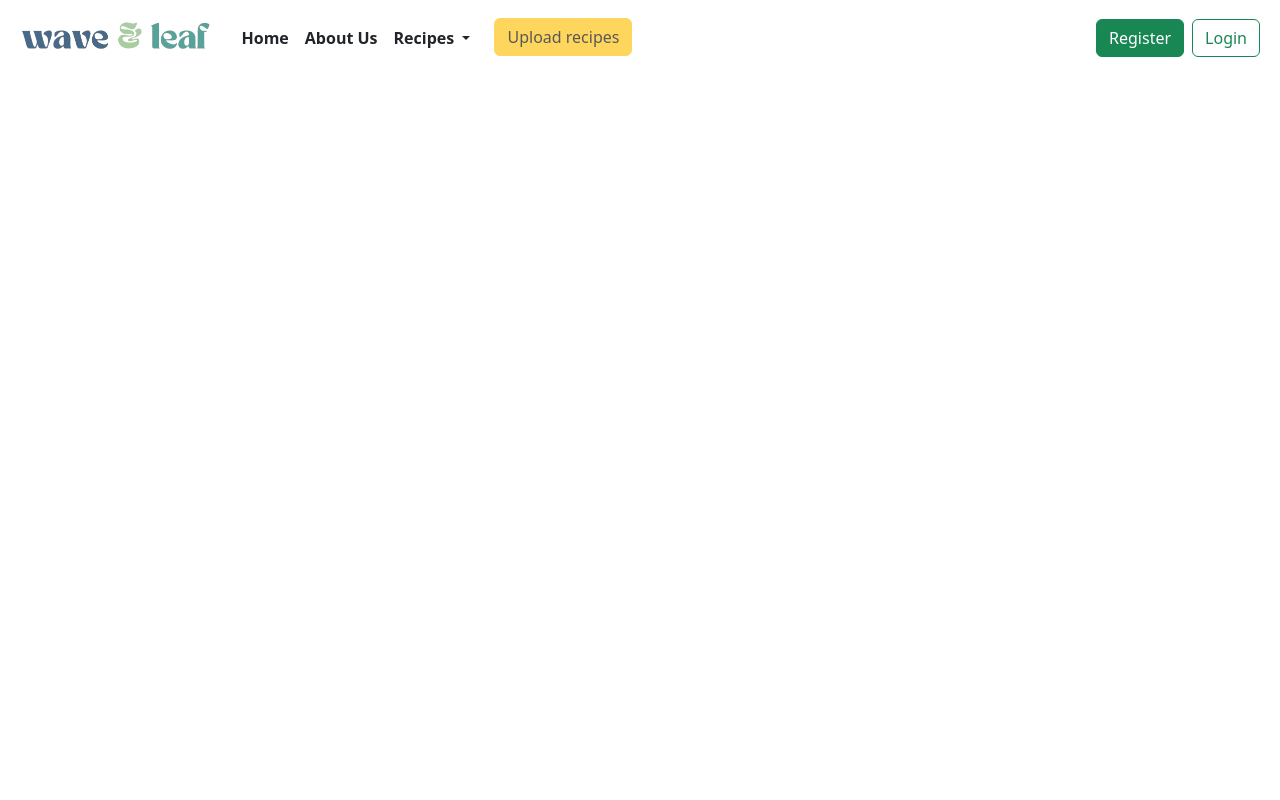
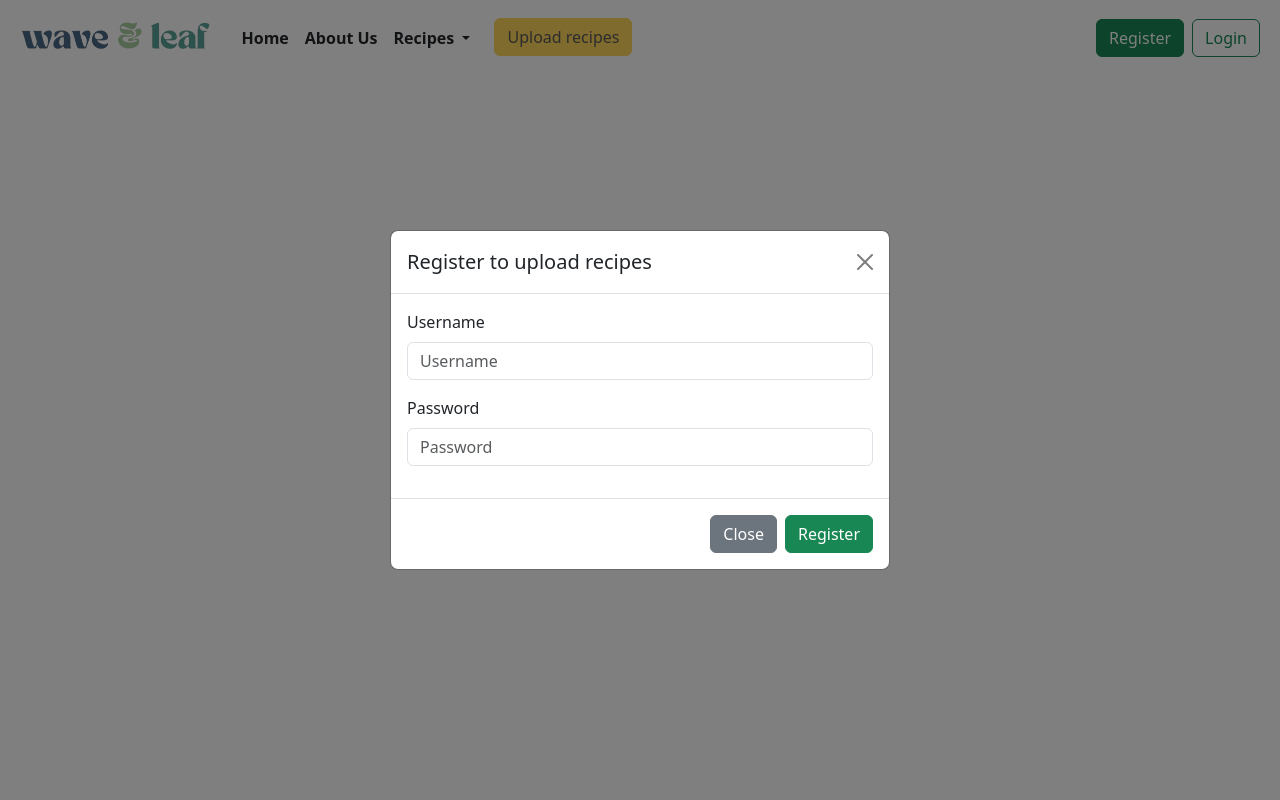
Before and after one commit to parduckids/milestone-project-three, a Flask app: page / in a window 1280 px wide, after a click on "Register". Run offline with Flask 3, Linux system fonts and the light colour scheme; some libraries are stand-ins or nearby versions.

Commit message:
feat: add login and register modals to the navigation

```diff
--- a/waveandleaf/templates/base.html
+++ b/waveandleaf/templates/base.html
@@ -63,7 +63,67 @@
                 </div>
             </div>
         </div>
+        <!-- registration modal -->
+        <div class="modal fade" id="registrationModal" tabindex="-1" aria-labelledby="registrationModalLabel"
+            aria-hidden="true">
+            <div class="modal-dialog modal-dialog-centered">
+                <div class="modal-content">
+                    <div class="modal-header">
+                        <h5 class="modal-title" id="registrationModalLabel">Register to upload recipes</h5>
+                        <button type="button" class="btn-close" data-bs-dismiss="modal" aria-label="Close"></button>
+                    </div>
+                    <div class="modal-body">
+                        <!-- registration form -->
+                        <form>
+                            <div class="mb-3">
+                                <label for="username" class="form-label">Username</label>
+                                <input type="text" class="form-control" id="username" placeholder="Username">
+                            </div>
+                            <div class="mb-3">
+                                <label for="password" class="form-label">Password</label>
+                                <input type="password" class="form-control" id="password" placeholder="Password">
+                            </div>
+                        </form>
+                    </div>
+                    <!-- register modal buttons -->
+                    <div class="modal-footer">
+                        <button type="button" class="btn btn-secondary" data-bs-dismiss="modal">Close</button>
+                        <button type="button" class="btn btn-success">Register</button>
+                    </div>
+                </div>
+            </div>
+        </div>
+        <!-- login modal -->
+        <div class="modal fade" id="loginModal" tabindex="-1" aria-labelledby="loginModalLabel" aria-hidden="true">
+            <div class="modal-dialog modal-dialog-centered">
+                <div class="modal-content">
+                    <div class="modal-header">
+                        <h5 class="modal-title" id="loginModalLabel">Please Log In</h5>
+                        <button type="button" class="btn-close" data-bs-dismiss="modal" aria-label="Close"></button>
+                    </div>
+                    <div class="modal-body">
+                        <!-- login form -->
+                        <form>
+                            <div class="mb-3">
+                                <label for="username" class="form-label">Username</label>
+                                <input type="text" class="form-control" id="username" placeholder="Username">
+                            </div>
+                            <div class="mb-3">
+                                <label for="password" class="form-label">Password</label>
+                                <input type="password" class="form-control" id="password" placeholder="Password">
+                            </div>
+                        </form>
+                    </div>
+                    <!-- login modal buttons -->
+                    <div class="modal-footer">
+                        <button type="button" class="btn btn-secondary" data-bs-dismiss="modal">Close</button>
+                        <button type="button" class="btn btn-outline-success">Log in</button>
+                    </div>
+                </div>
+            </div>
+        </div>
     </nav>
+
     <script src="https://cdn.jsdelivr.net/npm/bootstrap@5.3.3/dist/js/bootstrap.bundle.min.js"
         integrity="sha384-YvpcrYf0tY3lHB60NNkmXc5s9fDVZLESaAA55NDzOxhy9GkcIdslK1eN7N6jIeHz"
         crossorigin="anonymous"></script>
```
